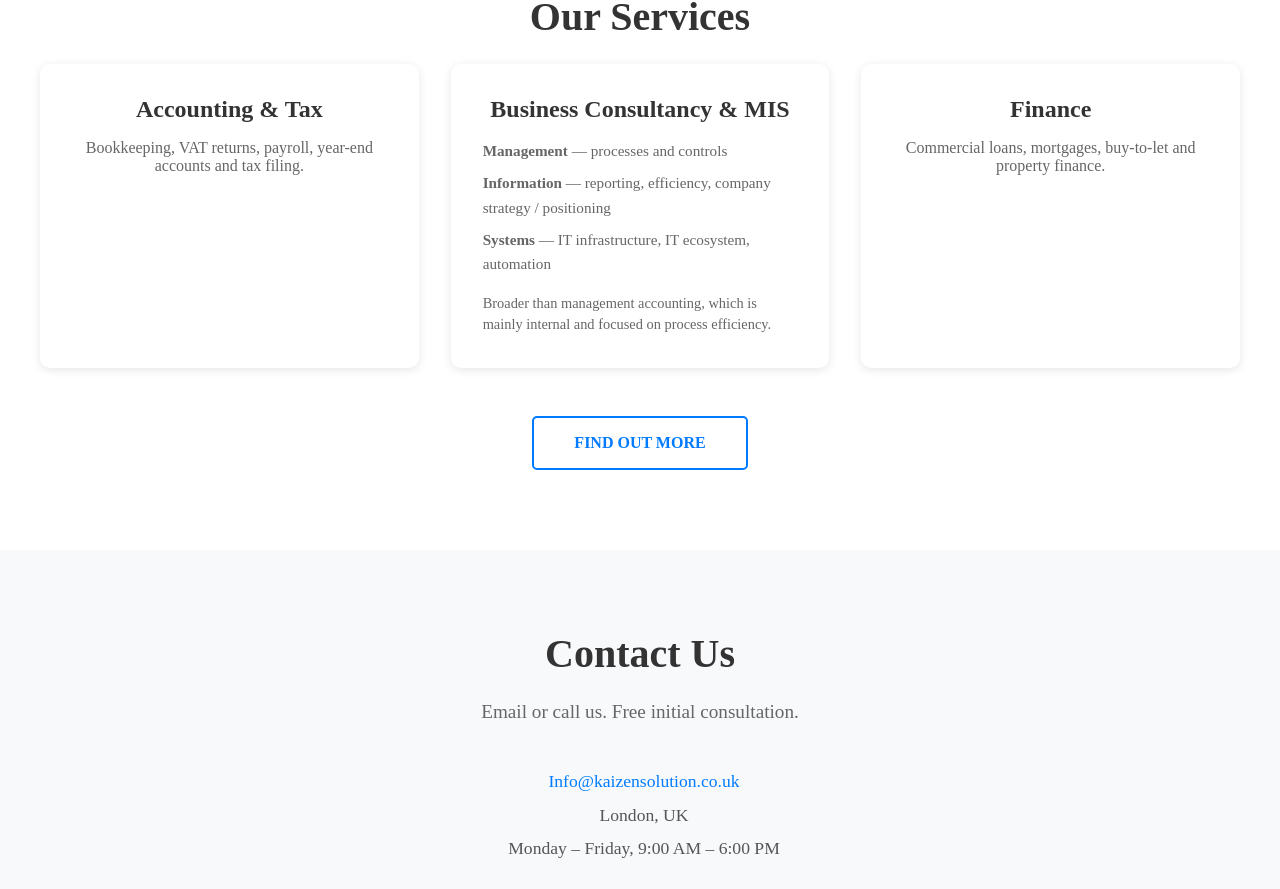
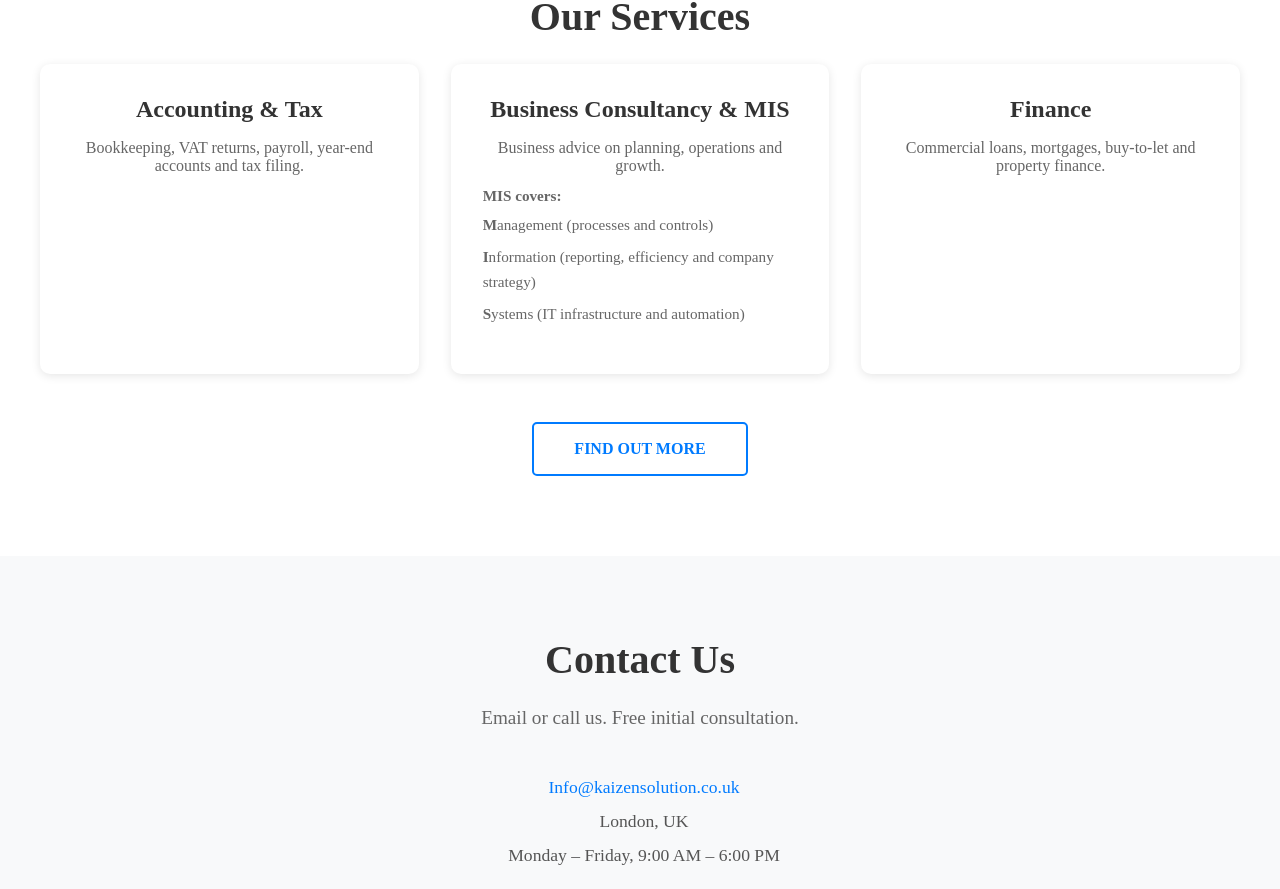
Before and after one commit to diidnen/kaizen-finance, a Vue app in the folder kaizen-finance/: page /home in a window 1280 px wide. Shown: the part 791-1680 px from the top of the page. Built offline with nearby package versions, Linux system fonts and the light colour scheme; no server answers.

Commit message:
Balance Business Consultancy with MIS bullet list, remove technical note
Co-authored-by: Cursor <cursoragent@cursor.com>

```diff
--- a/kaizen-finance/src/components/home.vue
+++ b/kaizen-finance/src/components/home.vue
@@ -24,12 +24,13 @@
           <div class="service-card">
             <i class="fas fa-coins"></i>
             <h3>Business Consultancy &amp; MIS</h3>
+            <p>Business advice on planning, operations and growth.</p>
+            <p class="mis-intro">MIS covers:</p>
             <ul class="mis-list">
-              <li><strong>Management</strong> — processes and controls</li>
-              <li><strong>Information</strong> — reporting, efficiency, company strategy / positioning</li>
-              <li><strong>Systems</strong> — IT infrastructure, IT ecosystem, automation</li>
+              <li><strong>M</strong>anagement (processes and controls)</li>
+              <li><strong>I</strong>nformation (reporting, efficiency and company strategy)</li>
+              <li><strong>S</strong>ystems (IT infrastructure and automation)</li>
             </ul>
-            <p class="mis-note">Broader than management accounting, which is mainly internal and focused on process efficiency.</p>
           </div>
           <div class="service-card">
             <i class="fas fa-building"></i>
@@ -195,11 +196,11 @@ h2 {
   margin-bottom: 0.5rem;
 }
 
-.mis-note {
+.mis-intro {
   color: #666;
-  font-size: 0.9rem;
-  line-height: 1.5;
-  margin: 0;
+  font-size: 0.95rem;
+  font-weight: 600;
+  margin: 0.75rem 0 0.5rem;
   text-align: left;
 }
 
--- a/kaizen-finance/src/components/services.vue
+++ b/kaizen-finance/src/components/services.vue
@@ -18,13 +18,14 @@
         </div>
         <div class="service-card">
           <i class="fas fa-chart-line"></i>
-          <h3>Consultancy &amp; MIS</h3>
+          <h3>Business Consultancy &amp; MIS</h3>
+          <p>Business advice on planning, operations and growth.</p>
+          <p class="mis-intro">MIS covers:</p>
           <ul class="mis-list">
-            <li><strong>Management</strong> — processes and controls</li>
-            <li><strong>Information</strong> — reporting, efficiency, company strategy / positioning</li>
-            <li><strong>Systems</strong> — IT infrastructure, IT ecosystem, automation</li>
+            <li><strong>M</strong>anagement (processes and controls)</li>
+            <li><strong>I</strong>nformation (reporting, efficiency and company strategy)</li>
+            <li><strong>S</strong>ystems (IT infrastructure and automation)</li>
           </ul>
-          <p class="mis-note">Management accounting is narrower — mainly internal, focused on process efficiency, with less emphasis on sales and company strategy.</p>
         </div>
       </div>
     </section>
@@ -288,9 +289,10 @@ export default {
   content: none;
 }
 
-.mis-note {
-  font-size: 0.95rem;
-  margin-bottom: 0;
+.mis-intro {
+  font-size: 1rem;
+  font-weight: 600;
+  margin: 0.75rem 0 0.5rem;
 }
 
 h3 {
```
